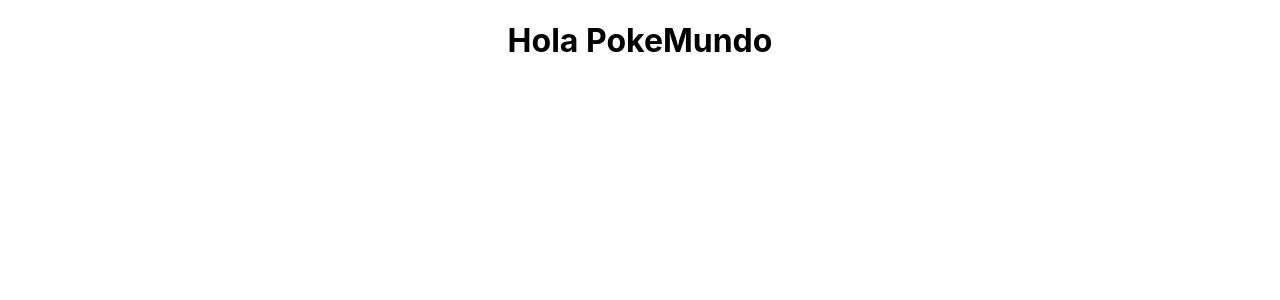
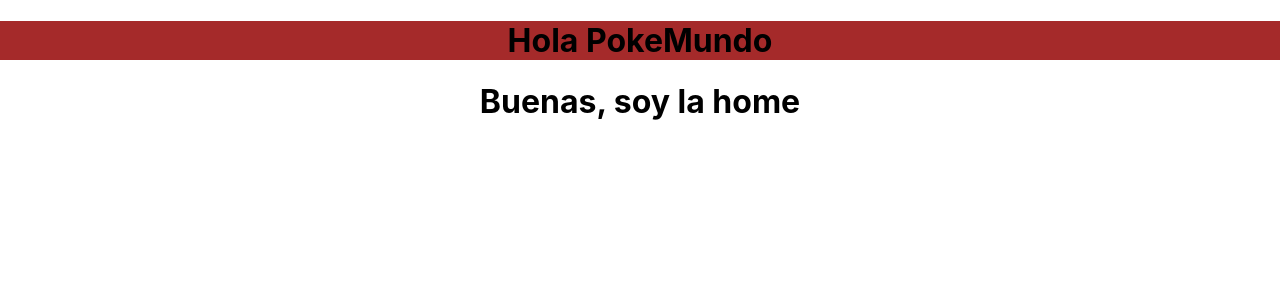
Before and after one commit to MatHenriquez/Proyecto_Individual, a React (Create React App) app in the folder client/: page /home in a window 1280 px wide. Shown: the top 300 px of the page. Built offline with nearby package versions, Linux system fonts and the light colour scheme.

Commit message:
Solucionado el problema con Switch y Routes.

```diff
--- a/client/package.json
+++ b/client/package.json
@@ -39,5 +39,8 @@
       "last 1 firefox version",
       "last 1 safari version"
     ]
+  },
+  "devDependencies": {
+    "css-loader": "^6.7.3"
   }
 }
--- a/client/src/App.js
+++ b/client/src/App.js
@@ -1,7 +1,7 @@
 import './App.css';
 
 //Imports hechos por mí.
-import {  Route } from "react-router-dom";
+import {  Switch, Route, useLocation } from "react-router-dom";
 import Detail from './components/Detail';
 import Form from './components/Form';
 import Home from './components/Home';
@@ -10,19 +10,22 @@
 import NotFound from './components/NotFound';
 
 function App() {
+
+  const location = useLocation();
+
   return (
     <div className="App">
 
 
-      <Nav />
+      {location.pathname !== "/" && <Nav />  /* Para que la NavBar no se vea en la LandingPage */}
 
-
-        <Route exact path = '/' element = {<Landing />} />
-        <Route exact path = '/home' element = {<Home />} />
-        <Route exact path = '/detail/:idPokemon' element = {<Detail />} />
-        <Route exact path = '/form' element = {<Form />} />
-        <Route exact path = '*' element = {<NotFound />} />
-
+      <Switch>
+        <Route exact path = '/'><Landing /></Route>
+        <Route exact path = '/home'><Home /></Route>
+        <Route exact path = '/detail/:idPokemon'><Detail /></Route>
+        <Route exact path = '/form'><Form /></Route>
+        <Route path = '/*'><NotFound /></Route>
+      </Switch>
     </div>
   );
 }
--- a/client/src/components/Home.jsx
+++ b/client/src/components/Home.jsx
@@ -1,3 +1,5 @@
 export default function Home(){
-    return <div></div>
+    return <div>
+        <h1>Buenas, soy la home</h1>
+    </div>
 }
--- a/client/src/components/Landing.jsx
+++ b/client/src/components/Landing.jsx
@@ -1,3 +1,5 @@
 export default function Landing(){
-    return <div></div>
+    return <div>
+        <h1>Soy la LandingPage</h1>
+    </div>
 }
--- a/client/src/components/Nav.jsx
+++ b/client/src/components/Nav.jsx
@@ -1,5 +1,7 @@
+import styles from '../styles/landing.module.css'
+
 export default function Nav(){
-    return <div>
+    return <div className={styles.fondo}>
         <h1>Hola PokeMundo</h1>
     </div>
 }
--- /dev/null
+++ b/client/src/styles/home.css
@@ -0,0 +1,3 @@
+.fondo{
+    background-color: brown;
+}
--- /dev/null
+++ b/client/src/styles/landing.module.css
@@ -0,0 +1,4 @@
+.fondo {
+    /* background-image: url('../resources/landing.jpg'); */
+    background-color: brown;
+}
```
Also changed, not shown: client/src/resources/landing.jpg (added).
